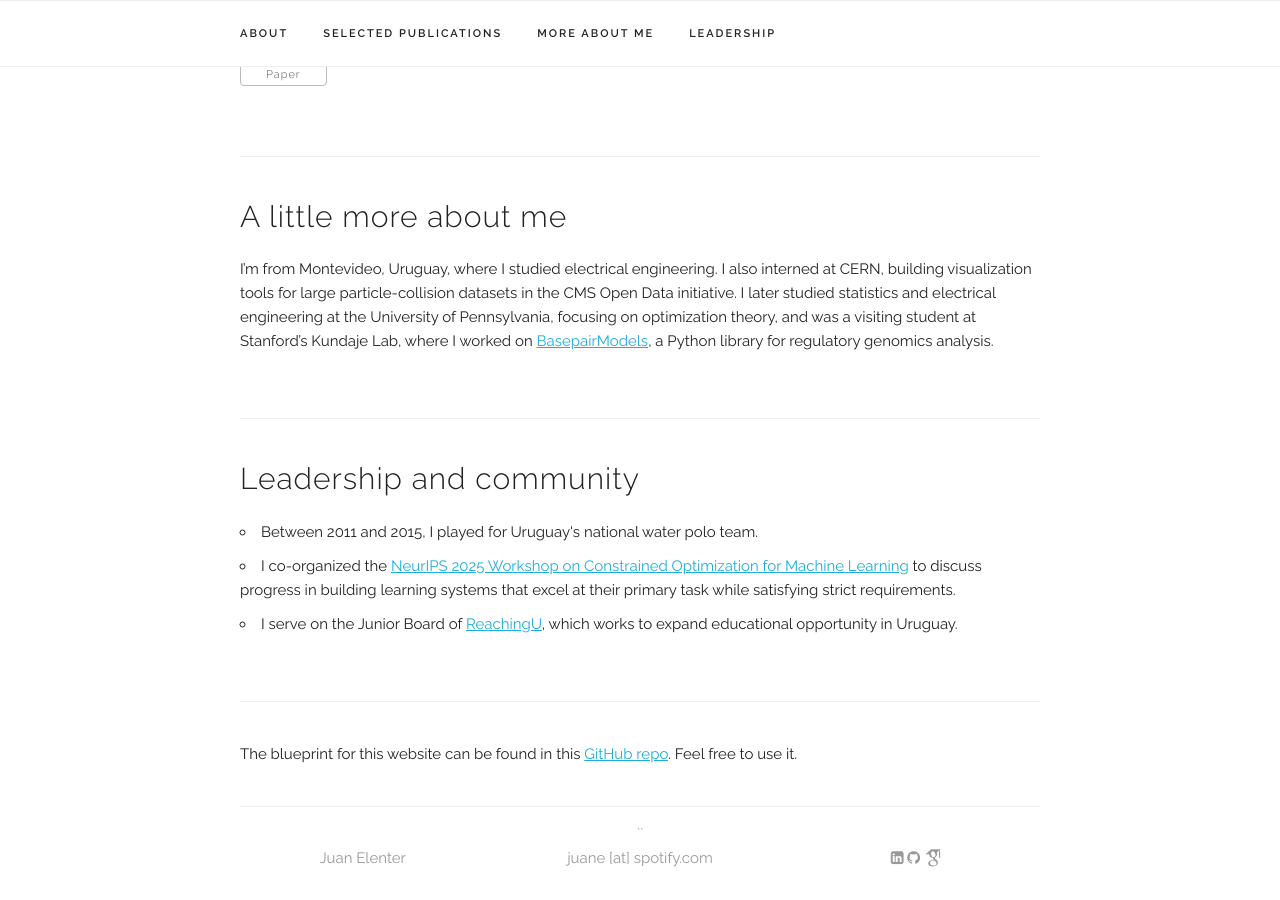
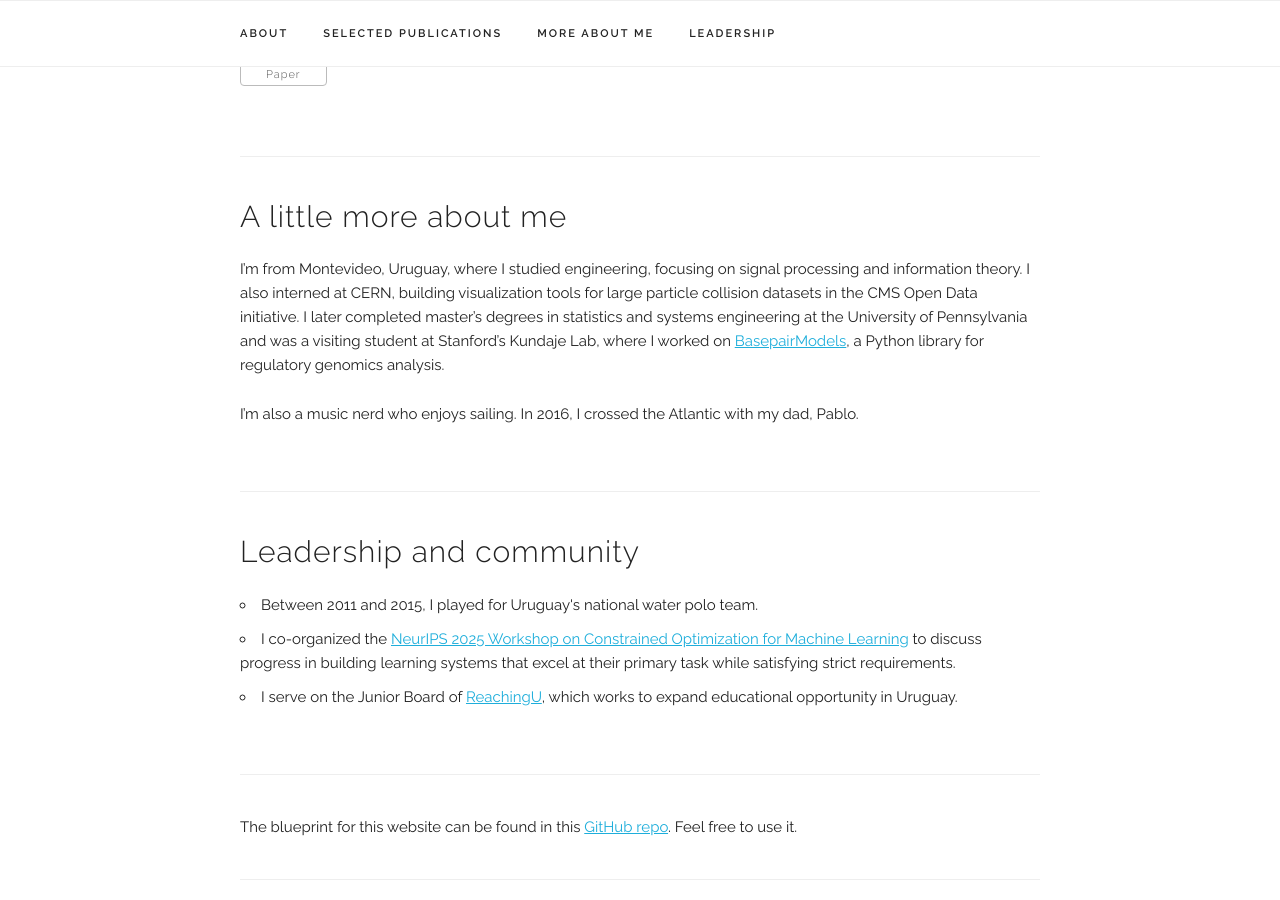
Before and after one commit to juanelenter/juanelenter.github.io, a Jekyll site: the page built from index.html, in a window 1280 px wide and 900 px high, scrolled down 1786 px. Built offline with Jekyll 4.4.1, drawn with Linux system fonts in a browser that asks for light colours; some web fonts are replaced.

Commit message:
Update personal background and sailing note
Co-Authored-By: Codex <noreply@openai.com>

```diff
--- a/index.html
+++ b/index.html
@@ -33,7 +33,10 @@ title: Home
 <div class="docs-section" id="about-me">
   <h4>A little more about me</h4>
   <p>
-    I’m from Montevideo, Uruguay, where I studied electrical engineering. I also interned at CERN, building visualization tools for large particle-collision datasets in the CMS Open Data initiative. I later studied statistics and electrical engineering at the University of Pennsylvania, focusing on optimization theory, and was a visiting student at Stanford’s Kundaje Lab, where I worked on <a href="https://github.com/kundajelab/basepairmodels">BasepairModels</a>, a Python library for regulatory genomics analysis.
+    I’m from Montevideo, Uruguay, where I studied engineering, focusing on signal processing and information theory. I also interned at CERN, building visualization tools for large particle collision datasets in the CMS Open Data initiative. I later completed master’s degrees in statistics and systems engineering at the University of Pennsylvania and was a visiting student at Stanford’s Kundaje Lab, where I worked on <a href="https://github.com/kundajelab/basepairmodels">BasepairModels</a>, a Python library for regulatory genomics analysis.
+  </p>
+  <p>
+    I’m also a music nerd who enjoys sailing. In 2016, I crossed the Atlantic with my dad, Pablo.
   </p>
 </div>
 
```
